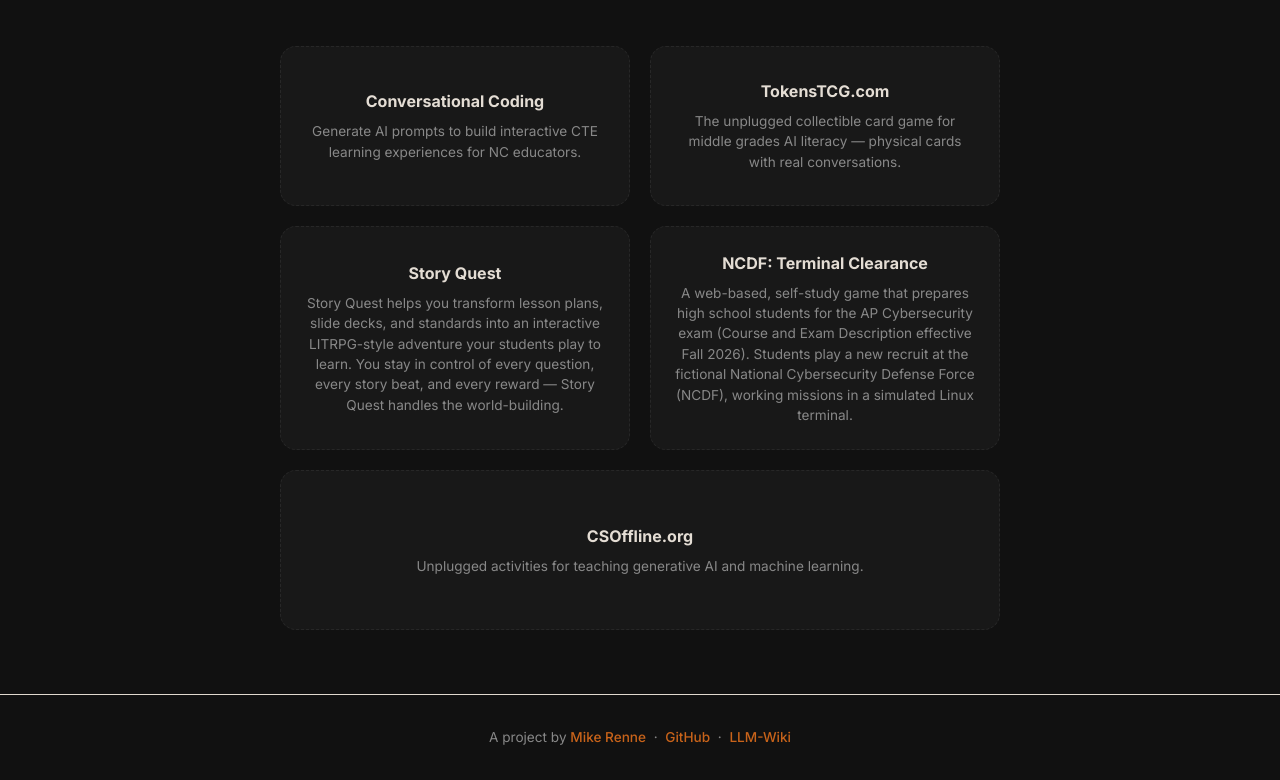
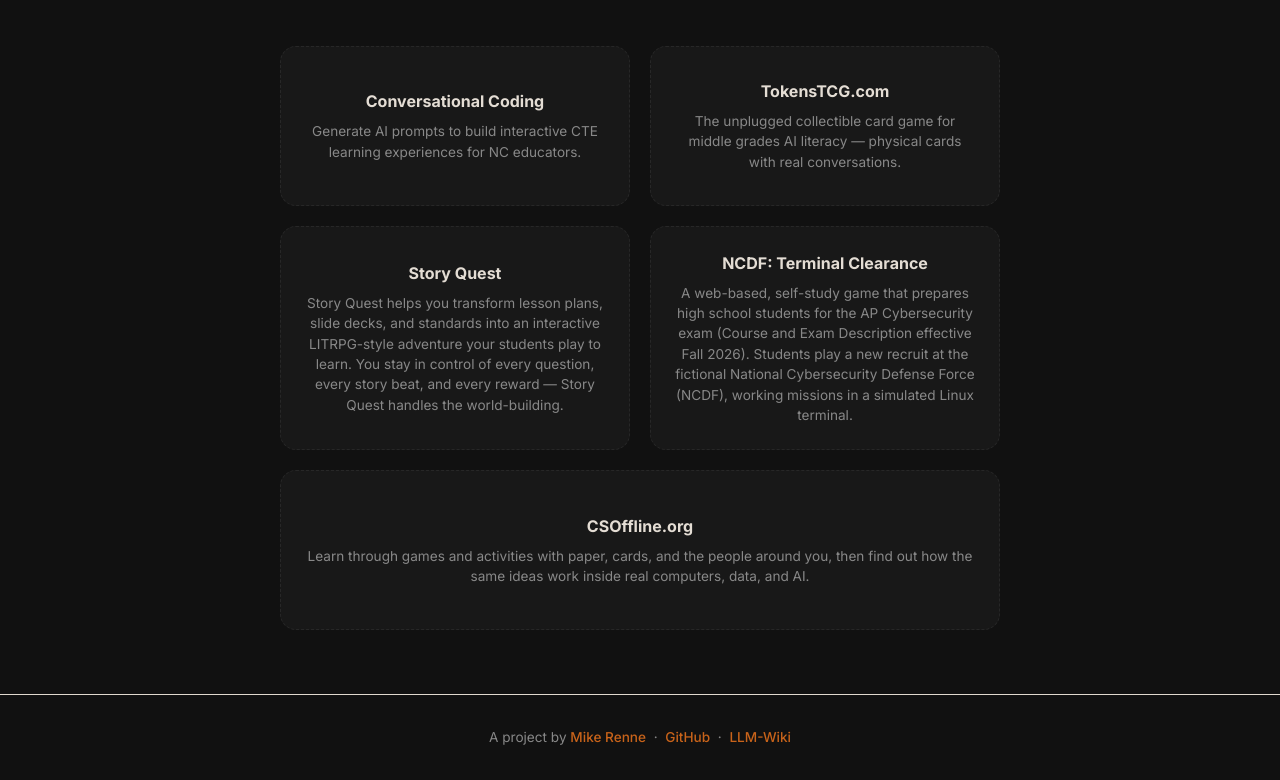
Before and after one commit to mrenne/educatorstudio, a plain HTML site: page index.html in a window 1280 px wide. Shown: the part 413-1193 px from the top of the page. Drawn offline with nearby package versions, Linux system fonts and the light colour scheme.

Commit message:
Update CSOffline.org card description
Co-Authored-By: Claude Opus 5.5 <noreply@anthropic.com>

```diff
--- a/index.html
+++ b/index.html
@@ -229,7 +229,7 @@
             <a href="https://www.csoffline.org/" target="_blank" rel="noopener" class="resource-card" style="grid-column: 1 / -1;">
                 <div>
                     <p style="font-weight: 700; font-size: 1rem; margin: 0 0 0.5rem; color: inherit;">CSOffline.org</p>
-                    <p style="font-size: 0.85rem; color: #888; margin: 0; line-height: 1.5;">Unplugged activities for teaching generative AI and machine learning.</p>
+                    <p style="font-size: 0.85rem; color: #888; margin: 0; line-height: 1.5;">Learn through games and activities with paper, cards, and the people around you, then find out how the same ideas work inside real computers, data, and AI.</p>
                 </div>
             </a>
 
```
